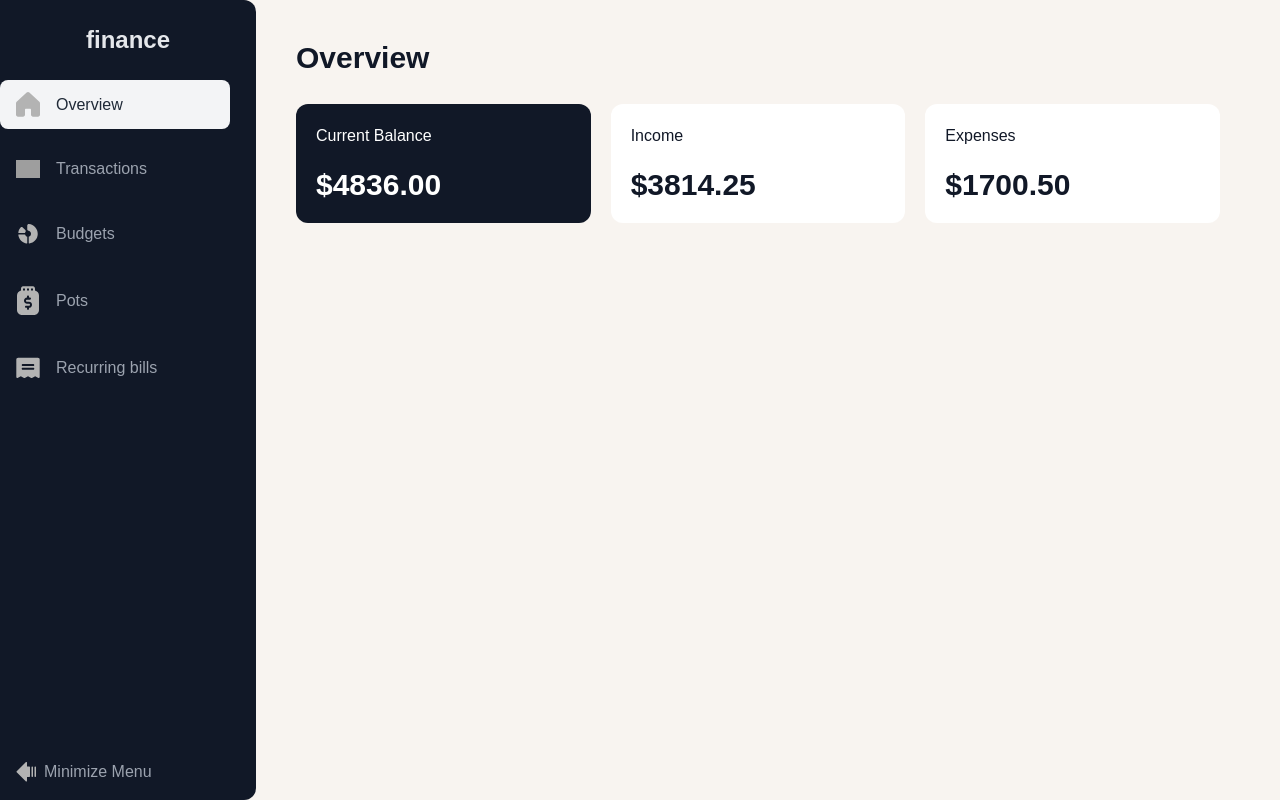
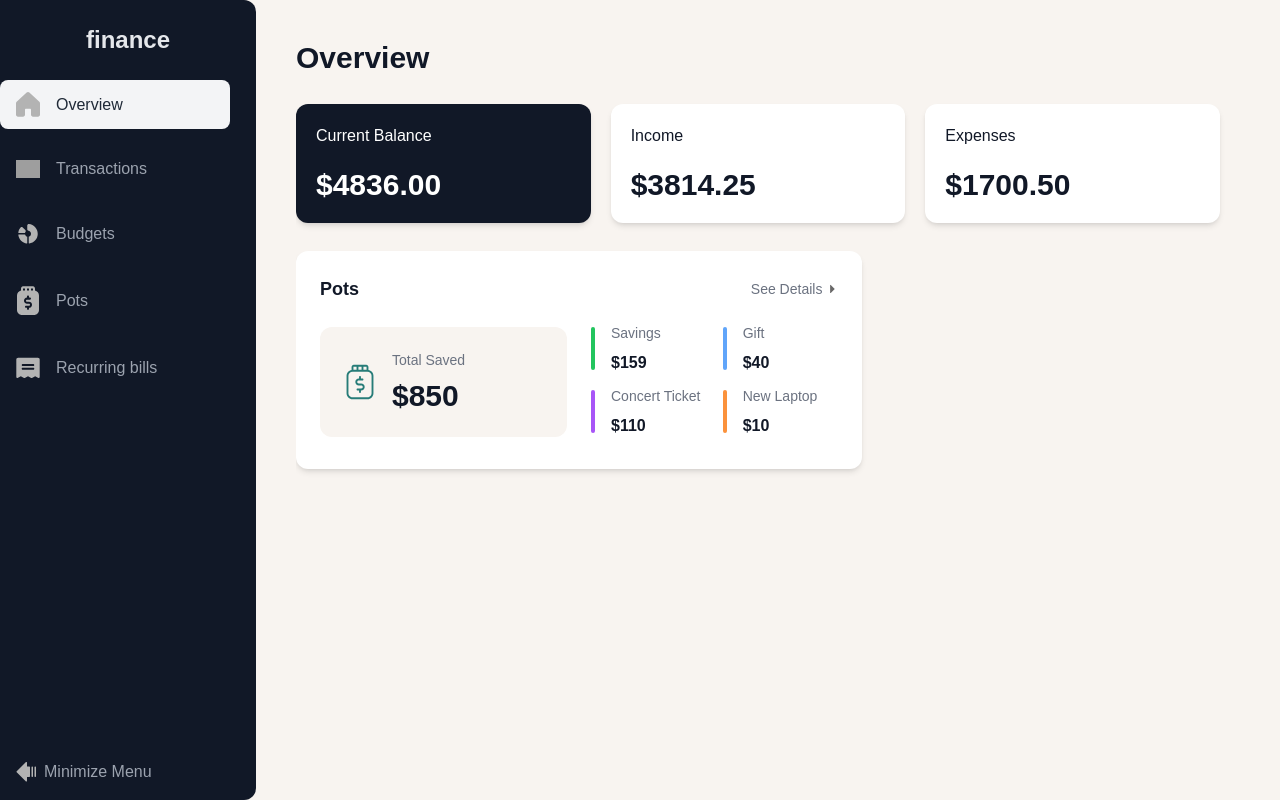
Before and after one commit to rzounlom/finance-app, a Next.js app: page / in a window 1280 px wide. Built offline with nearby package versions, Linux system fonts and the light colour scheme; grey boxes are pictures that could not be loaded.

Commit message:
complete overview pots section

```diff
--- a/app/page.tsx
+++ b/app/page.tsx
@@ -1,4 +1,4 @@
-import Overview from "@/components/overview/overview-section/Overview";
+import Overview from "@/components/overview/Overview";
 import { Suspense } from "react";
 
 export default async function HomePage() {
--- a/components/overview/overview-section/Overview.tsx
+++ b/components/overview/Overview.tsx
@@ -1,7 +1,11 @@
 // const delay = (ms: number) => new Promise((resolve) => setTimeout(resolve, ms));
 
-import { OverViewCardType, type OverviewCardItem } from "./OverviewCard";
-import { OverviewCardList } from "./OverviewCardList";
+import {
+  OverViewCardType,
+  type OverviewCardItem,
+} from "./overview-section/OverviewCard";
+import { OverviewCardList } from "./overview-section/OverviewCardList";
+import PotsCardList, { Pot } from "./pots-section/PotsCardList";
 
 const overviewCardItems: OverviewCardItem[] = [
   {
@@ -21,11 +25,19 @@ const overviewCardItems: OverviewCardItem[] = [
   },
 ];
 
+const pots: Pot[] = [
+  { name: "Savings", amount: 159, color: "bg-green-500" },
+  { name: "Gift", amount: 40, color: "bg-blue-400" },
+  { name: "Concert Ticket", amount: 110, color: "bg-purple-500" },
+  { name: "New Laptop", amount: 10, color: "bg-orange-400" },
+];
+
 export default async function Overview() {
   return (
     <div className="w-full h-full overflow-y-auto lg:overflow-y-hidden pb-[40px]">
       <h1 className="text-3xl font-semibold">Overview</h1>
       <OverviewCardList overviewCardItems={overviewCardItems} />
+      <PotsCardList pots={pots} />
     </div>
   );
 }
--- a/components/overview/overview-section/OverviewCard.tsx
+++ b/components/overview/overview-section/OverviewCard.tsx
@@ -23,7 +23,7 @@ const OverviewCard: FC<OverviewCardProps> = ({
   overviewItem: { type, title, amount },
 }) => {
   const overviewCardStyles = clsx(
-    "overview-card  lg:mt-0 h-[111px] md:h-[119px] p-[20px] flex flex-col justify-between rounded-xl md:w-[calc(33.3333%-20px)]",
+    "overview-card lg:mt-0 h-[111px] md:h-[119px] p-[20px] flex flex-col justify-between rounded-xl md:w-[calc(33.3333%-20px)] shadow-md",
     {
       "bg-gray-900 text-white": type === "Current Balance",
       "bg-white text-gray-900": type !== "Current Balance",
--- /dev/null
+++ b/components/overview/pots-section/PotsCard.tsx
@@ -0,0 +1,28 @@
+import { FC } from "react";
+import { Pot } from "./PotsCardList";
+
+type PotsCardProps = {
+  pot: Pot;
+};
+
+export type PotsCardItem = {
+  name: string;
+  amount: number;
+  color: string;
+};
+
+const PotsCard: FC<PotsCardProps> = ({ pot }) => {
+  return (
+    <div className="flex items-center h-[55px] md:h-[43px]">
+      <span
+        className={`block w-1 h-full rounded-full ${pot.color} mr-4`}
+      ></span>
+      <div>
+        <p className="text-sm text-gray-500">{pot.name}</p>
+        <p className="font-bold mt-2">${pot.amount}</p>
+      </div>
+    </div>
+  );
+};
+
+export default PotsCard;
--- /dev/null
+++ b/components/overview/pots-section/PotsCardList.tsx
@@ -0,0 +1,60 @@
+import { FC } from "react";
+import Image from "next/image";
+import Link from "next/link";
+import PotsCard from "./PotsCard";
+
+export type Pot = {
+  name: string;
+  amount: number;
+  color: string;
+};
+
+type PotsCardListProps = {
+  pots: Pot[];
+};
+
+const PotsCardList: FC<PotsCardListProps> = ({ pots }) => {
+  return (
+    <div className="bg-white mt-[28px] rounded-xl p-6 shadow-md md:h-[218px] xl:max-w-[60%]">
+      {/* Header */}
+      <div className="w-[165] md:w-[100%] flex justify-between items-center mb-6">
+        <h3 className="text-lg font-bold">Pots</h3>
+        <Link href="/pots" className="text-sm text-gray-500 flex items-center">
+          See Details{" "}
+          <span className="ml-1">
+            <Image
+              src="/details-arrow.svg"
+              height={12}
+              width={12}
+              alt="details arror right"
+            />
+          </span>
+        </Link>
+      </div>
+
+      <div className="md:h-[110px] flex flex-col gap-2 md:gap-6 md:flex-row">
+        {/* Total Saved */}
+        <div className="h-full w-full md:w-[247px]  bg-beige rounded-xl p-[20px] flex items-center justify-between mb-6">
+          <div className="flex items-center">
+            <div className="rounded-full">
+              <Image src="/pots-jar.svg" height={40} width={40} alt="pot jar" />
+            </div>
+            <div className="ml-3">
+              <p className="text-gray-500 text-sm">Total Saved</p>
+              <p className="text-3xl font-bold mt-2">$850</p>
+            </div>
+          </div>
+        </div>
+
+        {/* Individual Pots */}
+        <div className="grid grid-cols-2 gap-4 md:flex-1 md:h-[110px]">
+          {pots.map((pot) => (
+            <PotsCard key={pot.name} pot={pot} />
+          ))}
+        </div>
+      </div>
+    </div>
+  );
+};
+
+export default PotsCardList;
--- a/components/sidebar/DesktopSidebar.tsx
+++ b/components/sidebar/DesktopSidebar.tsx
@@ -26,7 +26,7 @@ const DesktopSidebar: FC = () => {
 
   return (
     <aside
-      className={`hidden bg-gray-900 text-gray-200 lg:flex flex-col h-screen rounded-r-xl ${
+      className={`hidden bg-gray-900 text-gray-200 xl:flex flex-col h-screen rounded-r-xl ${
         isMinimized ? "w-16" : "w-64"
       } transition-width duration-300`}
     >
--- a/components/sidebar/MobileSidebar.tsx
+++ b/components/sidebar/MobileSidebar.tsx
@@ -20,7 +20,7 @@ const MobileSidebar: FC = () => {
   }, [pathname]);
 
   return (
-    <nav className="fixed bottom-0 w-full bg-gray-900 text-gray-200 flex justify-between px-4 sm:px-14 py-2 lg:hidden rounded-t-xl">
+    <nav className="fixed bottom-0 w-full bg-gray-900 text-gray-200 flex justify-between px-4 sm:px-14 py-2 xl:hidden rounded-t-xl">
       {menuItems.map((item) => (
         <MobileMenuItem
           menuItem={item}
```
Also changed, not shown: public/details-arrow.svg (added), public/pots-jar.svg (added).
